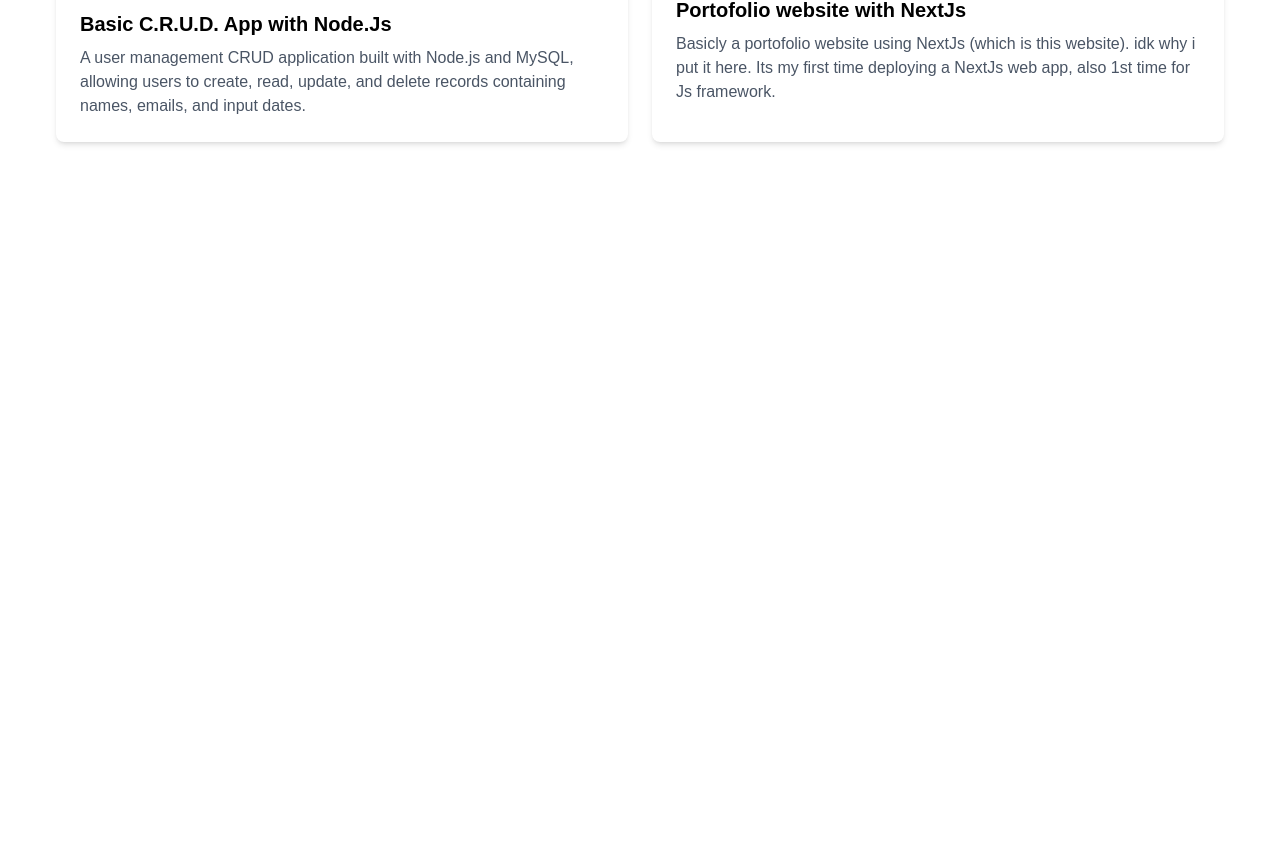
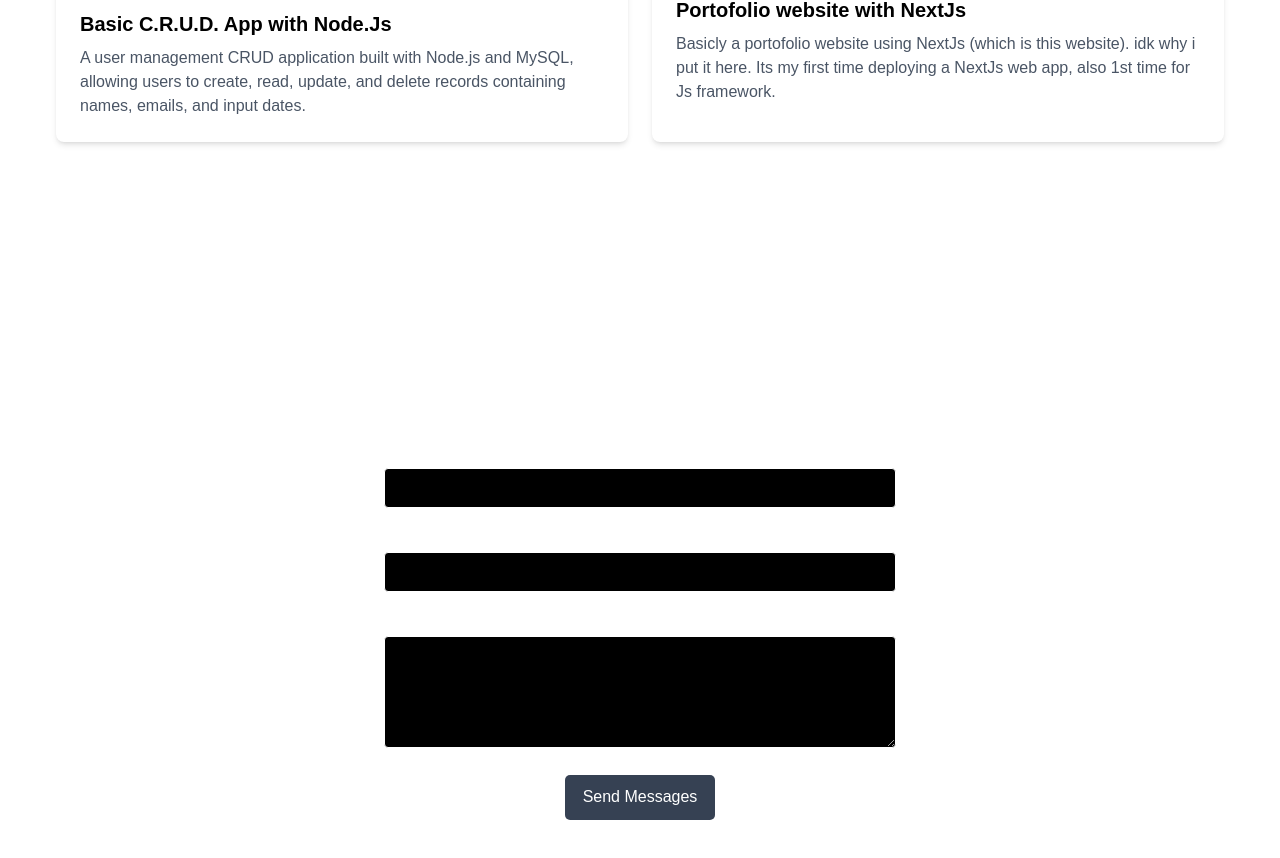
Before and after one commit to Vtolin/NextJs, a Next.js app: page / in a window 1280 px wide. Shown: the part 1723-2581 px from the top of the page. Before the commit the page ends 1977 px from the top, so only its background shows below. Built offline with nearby package versions, Linux system fonts and the light colour scheme.

Commit message:
some new features

```diff
--- a/app/components/components/Body.tsx
+++ b/app/components/components/Body.tsx
@@ -1,5 +1,6 @@
 import React from "react";
 import Work from "./Works";
+import Contact from "./Contact";
 
 const Body = () => {
   return (
@@ -28,6 +29,7 @@
       </section>
 
       <Work />
+      <Contact />
     </main>
   );
 };
--- a/app/components/components/Contact.tsx
+++ b/app/components/components/Contact.tsx
@@ -1,13 +1,24 @@
 import React from "react";
 
-const contact = () => {
+const Contact = () => {
     return (
-        <section>
-            <div>
+        <section className="flex flex-col items-center justify-center min-h-screen text-white p-6">
+            <h1 className="font-bold text-2xl text-center">Send Me a Message</h1>
+            <div className="w-full max-w-lg text-center">
+                <form action="https://formspree.io/f/xdkalewo" method="POST">
+                <p className="mt-5 text-left">Name</p>
+                <input type="text" className="rounded border border-white focus:border-blue-500 outline-none p-2 h-10 w-full bg-black text-white"/>
 
+                <p className="mt-5 text-left">Email</p>
+                <input type="email" className="rounded border border-white focus:border-blue-500 outline-none p-2 h-10 w-full bg-black text-white"/>
+
+                <p className="mt-5 text-left">Message</p>
+                <textarea className="rounded border border-white focus:border-blue-500 outline-none p-2 h-28 w-full bg-black text-white"></textarea>
+
+                <button type="submit" className="items-center cursor-pointer mt-[20px] bg-gray-700 rounded-[5px] h-[45px] w-[150px] hover:bg-white hover:text-black transition-all 0,3ms">Send Messages</button>
+            </form>
             </div>
         </section>
-    )
+    );
 };
-
-export default contact;
+export default Contact;
```
